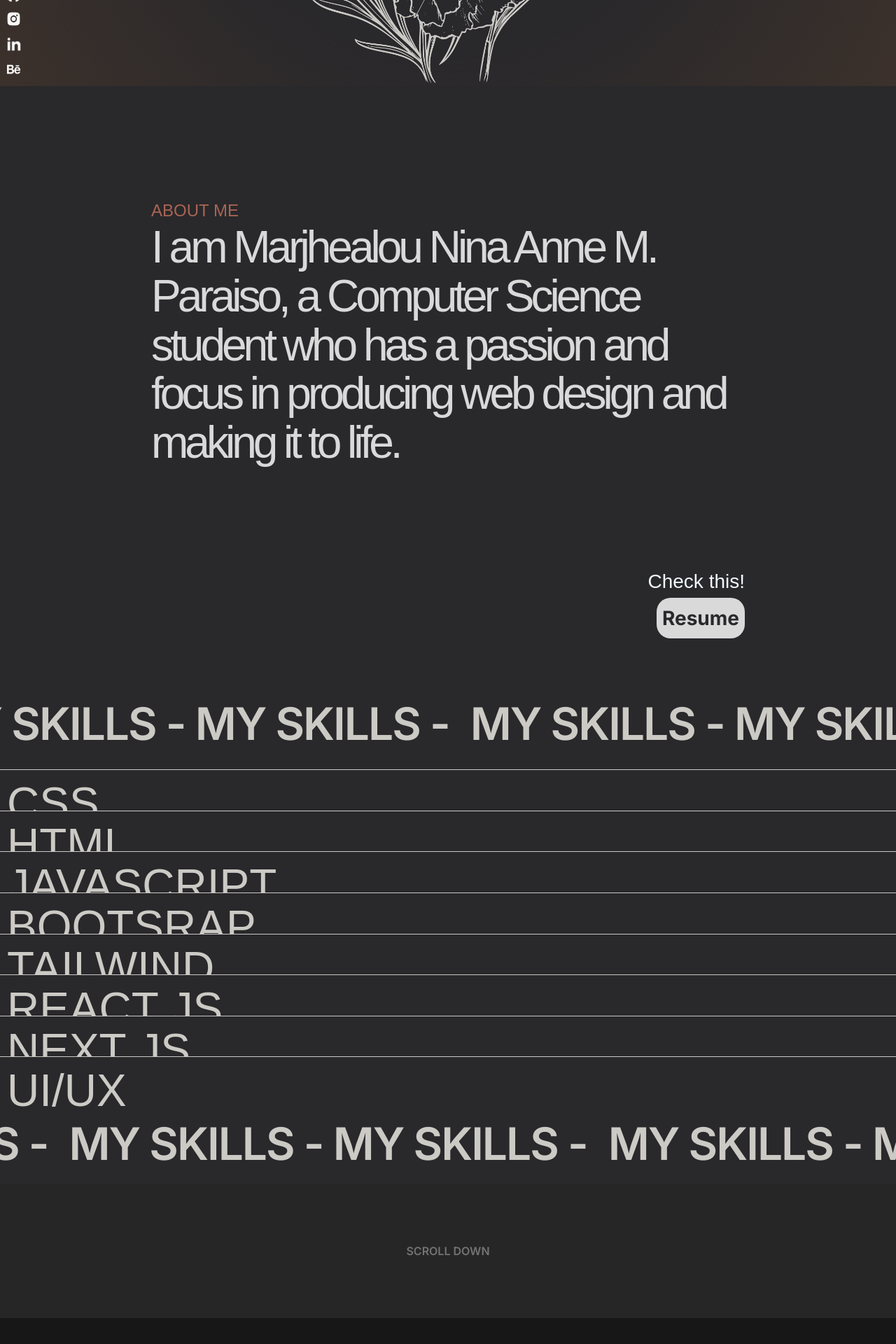
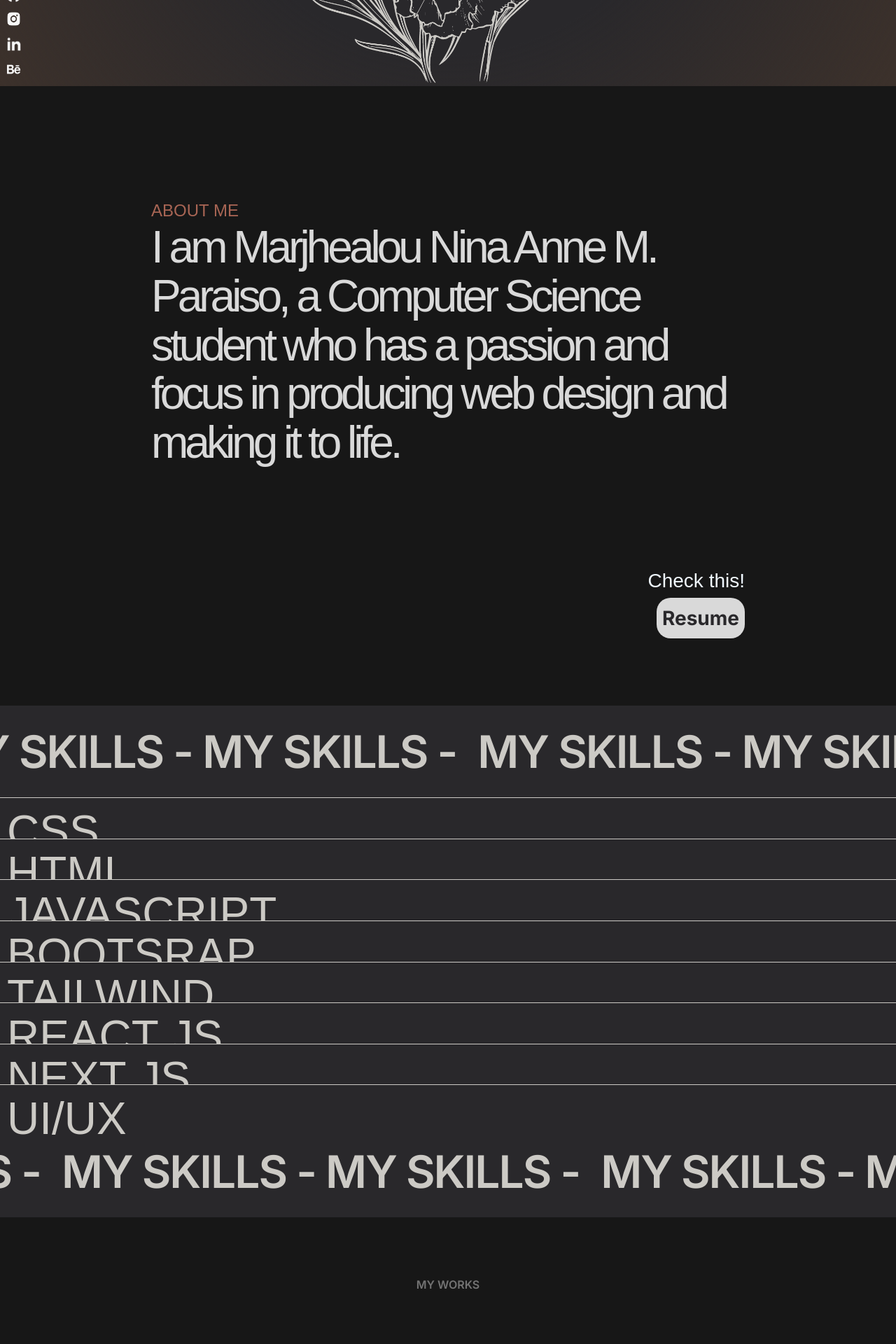
Before and after one commit to Ms-Crexa/Portfolio, a Next.js app: page / in a window 1280 px wide. Shown: the part 660-2580 px from the top of the page at 70% size. Built offline with nearby package versions, Linux system fonts and the light colour scheme; a web font is replaced by a local one.

Commit message:
Elements in Horizontal Scroll

```diff
--- a/app/Pages/About/About.tsx
+++ b/app/Pages/About/About.tsx
@@ -27,7 +27,7 @@ const paragraph =
 export default function About() {
 
     return (
-        <div className="lg:mx-[216px] lg:mt-[160px] md:mx-[116px] md:mt-[160px] md:h-full sm:mx-[90px] sm:mt-[100px] sm:h-full flex flex-col lg:h-full">
+     <div className=" bg-neutral-900 lg:px-[216px] lg:pt-[160px] md:px-[116px] md:pt-[160px] md:h-full sm:px-[90px] sm:pt-[100px] sm:h-full flex flex-col lg:h-full">
       <div className="text-[#A86554] text-[24px] font-bold">
        <h3 className={Aboutme.className}>ABOUT ME</h3>
       </div>
@@ -45,9 +45,7 @@ export default function About() {
         </div>
        </div>
        <div className="text-[32px] sm:text-[20px] md:text-[28px] text-[#29282B] ">
-                    <button className={styles.btn}>
-                        Resume
-                    </button>
+        <button className={styles.btn}>Resume</button>
        </div>
       </div>
      </div>
--- a/app/Pages/Skills/Components/ScrollAnimate.tsx
+++ b/app/Pages/Skills/Components/ScrollAnimate.tsx
@@ -74,9 +74,9 @@ function ParallaxText({ children, baseVelocity = 100 }: ParallaxProps) {
  );
 }
 
-export default function App() {
+export default function Works() {
  return (
-  <section className="text-[#CCCAC5] mb-8">
+  <section className="text-[#CCCAC5] mb-10 mt-10 ">
    <ParallaxText baseVelocity={-2}>My skills - My skills - </ParallaxText>
    <div className="py-10">
     <Skills />
--- a/app/Pages/Works/Components/Section1/JobOrder.tsx
+++ b/app/Pages/Works/Components/Section1/JobOrder.tsx
@@ -2,7 +2,7 @@ import styles from './JobOrder.module.scss'
 import './JobOrder.module.scss'
 export default function JobOrder() {
   return (
-    <div className={styles.card}>
+    <div className={styles.card} id='1'>
       <img
         className={styles.card__background}
         src="https://i.imgur.com/QYWAcXk.jpeg"
--- a/app/Pages/Works/Works.tsx
+++ b/app/Pages/Works/Works.tsx
@@ -1,18 +1,16 @@
-'use client'
+"use client";
 import { motion, useTransform, useScroll } from "framer-motion";
 import { useRef } from "react";
-
+import JobOrder from "./Components/Section1/JobOrder";
 const Example = () => {
     return (
-  <div className="bg-neutral-800">
+        <div className=" bg-neutral-900">
             <div className="flex h-48 items-center justify-center">
-    <span className="font-semibold uppercase text-neutral-500">
-     Scroll down
-    </span>
+                <span className="font-semibold uppercase text-neutral-500">My Works</span>
             </div>
             <HorizontalScrollCarousel />
             <div className="flex h-48 items-center justify-center">
-    <span className="font-semibold uppercase text-neutral-500">Scroll up</span>
+                <span className="font-semibold uppercase text-neutral-500">CONNECT WITH ME</span>
             </div>
         </div>
     );
@@ -24,15 +22,20 @@ const HorizontalScrollCarousel = () => {
         target: targetRef,
     });
 
- const x = useTransform(scrollYProgress, [0, 1], ["1%", "-95%"]);
+    const x = useTransform(scrollYProgress, [0, 1], ["1%", "-40%"]);
 
     return (
-  <section ref={targetRef} className="relative h-[300vh] bg-neutral-900">
+     <section ref={targetRef} className="relative h-[200vh] bg-neutral-900">
       <div className="sticky top-0 flex h-screen items-center overflow-hidden">
-    <motion.div style={{ x }} className="flex gap-4">
-     {cards.map((card) => {
+       <motion.div style={{ x }} className="flex gap-8">
+        {/* {cards.map((card) => {
                         return <Card card={card} key={card.id} />;
-     })}
+                    })} */}
+        <JobOrder />
+        <JobOrder />
+        <JobOrder />
+        <JobOrder />
+        <JobOrder />
        </motion.div>
       </div>
      </section>
@@ -97,5 +100,6 @@ const cards = [
         url: "/imgs/abstract/7.jpg",
         title: "Title 7",
         id: 7,
+
     },
 ];
```
Lines whose indentation alone changed are shown as unchanged.
